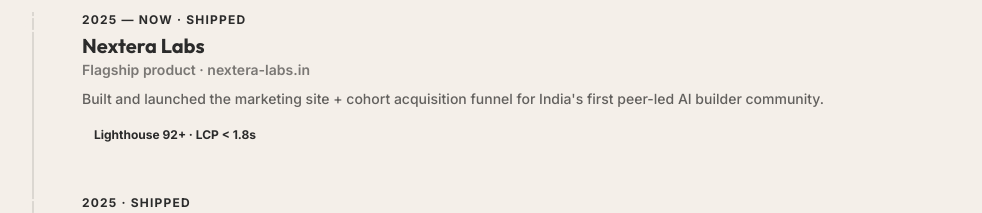
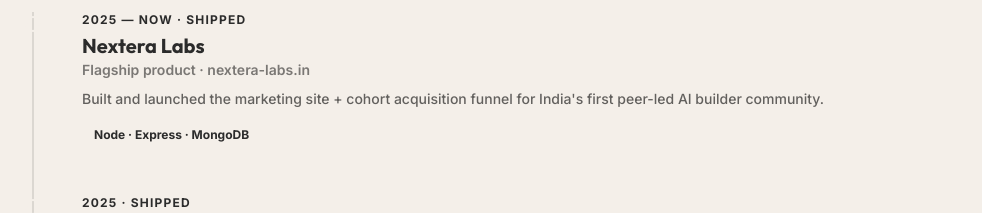
Before and after one commit to KartikkkxD/prtf, a Next.js app: page /professional in a window 1280 px wide. Shown: the part 2100-2313 px from the top of the page, without its empty margins (112-1094 px from the left). Built offline with nearby package versions, Linux system fonts and the light colour scheme; a web font is replaced by a local one.

Commit message:
Update project details and badges in page.tsx

```diff
--- a/src/app/professional/page.tsx
+++ b/src/app/professional/page.tsx
@@ -1,4 +1,4 @@
-"use client";
+  "use client";
 
 import { useEffect, useRef, useState } from "react";
 import { motion, AnimatePresence } from "framer-motion";
@@ -22,7 +22,7 @@
 
 
 const TIMELINE = [
-  { year: "2025 — Now", label: "Shipped", title: "Nextera Labs", desc: "Flagship product · nextera-labs.in", detail: "Built and launched the marketing site + cohort acquisition funnel for India's first peer-led AI builder community.", badge: "Lighthouse 92+ · LCP < 1.8s" },
+  { year: "2025 — Now", label: "Shipped", title: "Nextera Labs", desc: "Flagship product · nextera-labs.in", detail: "Built and launched the marketing site + cohort acquisition funnel for India's first peer-led AI builder community.", badge: "Node · Express · MongoDB" },
   { year: "2025", label: "Shipped", title: "SproutCircle", desc: "Multi-tenant daycare platform", detail: "Real-time child-tracking on MongoDB change streams. Compound indexes + roster caching cut schedule-endpoint latency ~60%.", badge: "Node · Express · MongoDB" },
   { year: "2024", label: "Certified", title: "Meta Backend Developer", desc: "Coursera", detail: "Production backend patterns: REST API design, auth, deployment, and database integration." },
   { year: "2024", label: "Certified", title: "Data Structures", desc: "UC San Diego · Coursera", detail: "Foundational DSA — arrays, trees, hash tables, priority queues." },
```
